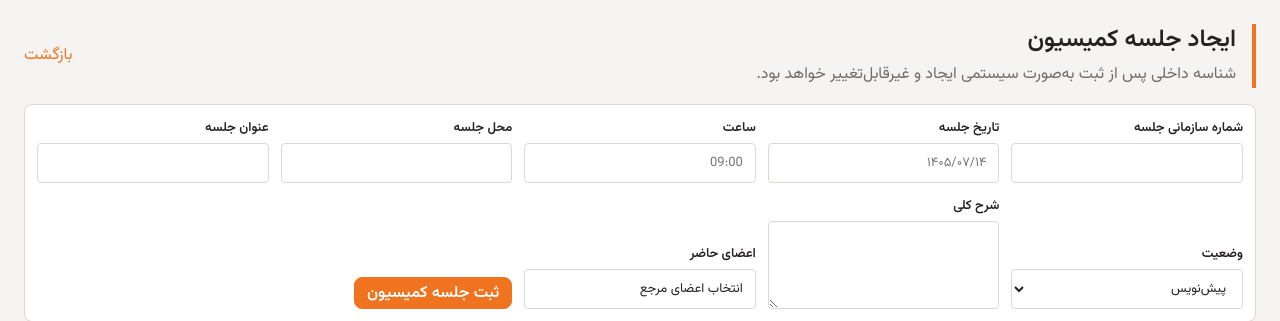
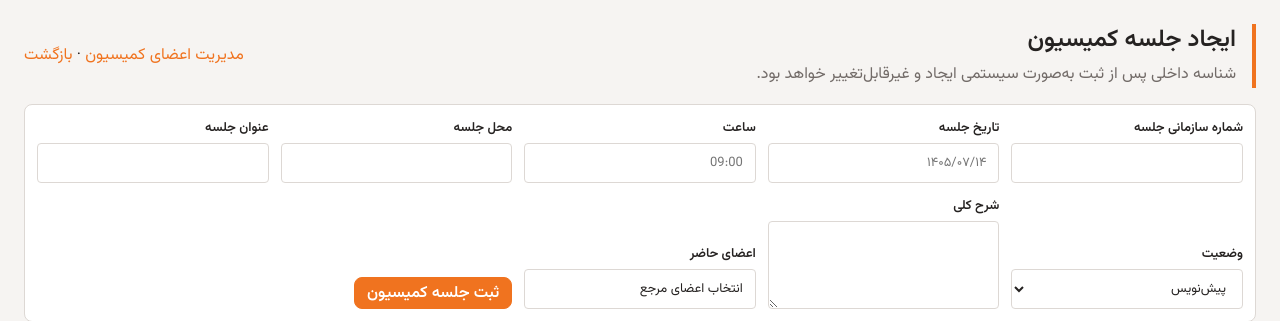
Before and after one commit to sazmantehkarimian-wq/sama-1405, a Django app: page /commissions/sessions/new/ in a window 1280 px wide. Shown: the part 77-398 px from the top of the page. Run offline with Django 5.2, Linux system fonts and the light colour scheme; the visitor is signed in with stand-in values (Sample User, id 1).

Commit message:
Link session form to commission member management

```diff
--- a/domains/commission/templates/commission/session_form.html
+++ b/domains/commission/templates/commission/session_form.html
@@ -2,7 +2,7 @@
 {% block title %}جلسه جدید کمیسیون{% endblock %}
 {% block section_class %}section-auctions{% endblock %}
 {% block content %}
-<div class="page-header"><div><h1>ایجاد جلسه کمیسیون</h1><p>شناسه داخلی پس از ثبت به‌صورت سیستمی ایجاد و غیرقابل‌تغییر خواهد بود.</p></div><a href="{% url 'commission-workspace' %}">بازگشت</a></div>
+<div class="page-header"><div><h1>ایجاد جلسه کمیسیون</h1><p>شناسه داخلی پس از ثبت به‌صورت سیستمی ایجاد و غیرقابل‌تغییر خواهد بود.</p></div><div><a href="{% url 'commission-members' %}">مدیریت اعضای کمیسیون</a> · <a href="{% url 'commission-workspace' %}">بازگشت</a></div></div>
 <section class="card"><form class="filters" method="post" action="{% url 'commission-session-create' %}">{% csrf_token %}
 <label>شماره سازمانی جلسه<input name="session_number"></label>
 <label>تاریخ جلسه<input name="session_date" placeholder="۱۴۰۵/۰۷/۱۴" required></label>
@@ -11,7 +11,7 @@
 <label>عنوان جلسه<input name="title" required></label>
 <label>وضعیت<select name="state"><option value="DRAFT">پیش‌نویس</option><option value="PLANNED">برنامه‌ریزی‌شده</option><option value="HELD">برگزارشده</option></select></label>
 <label class="wide">شرح کلی<textarea name="description"></textarea></label>
-<label class="wide">اعضای حاضر<details class="multi-select"><summary>انتخاب اعضای مرجع</summary><div class="multi-select-options">{% for member in members %}<label class="check"><input type="checkbox" name="members" value="{{ member.pk }}">{{ member.full_name }} — {{ member.position }} — {{ member.get_role_display }}</label>{% empty %}<p class="empty">هنوز عضو مرجعی ثبت نشده است. جلسه را می‌توان ثبت کرد و اعضا در نسخه بعدی مدیریت شوند.</p>{% endfor %}</div></details></label>
+<label class="wide">اعضای حاضر<details class="multi-select"><summary>انتخاب اعضای مرجع</summary><div class="multi-select-options">{% for member in members %}<label class="check"><input type="checkbox" name="members" value="{{ member.pk }}">{{ member.full_name }} — {{ member.position }} — {{ member.get_role_display }}</label>{% empty %}<p class="empty">هنوز عضو مرجعی ثبت نشده است. ابتدا از «مدیریت اعضای کمیسیون» اعضای مرجع را ثبت کنید.</p>{% endfor %}</div></details></label>
 <button type="submit">ثبت جلسه کمیسیون</button>
 </form></section>
 {% endblock %}
```
